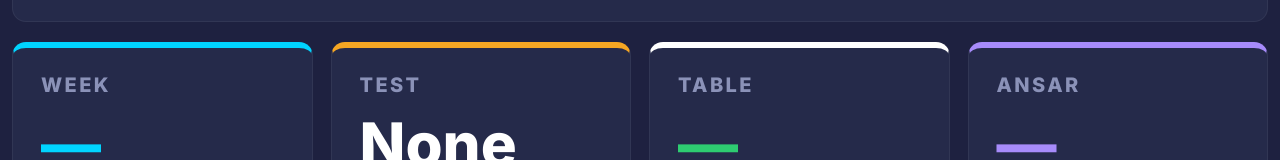
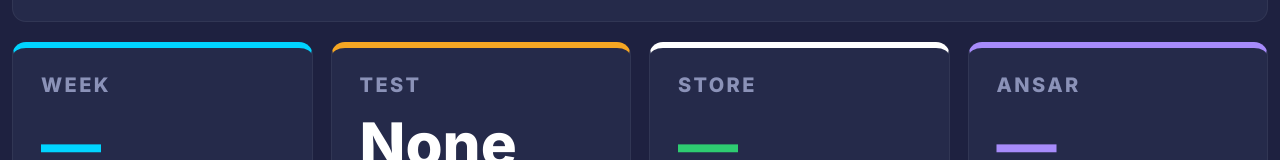
Before and after one commit to kurgelecom-oss/family-dashboard, a Next.js app: page / in a window 1280 px wide. Shown: the part 499-659 px from the top of the page. Built offline with nearby package versions, Linux system fonts and the light colour scheme; no server answers; the database is empty.

Commit message:
face: rename Table tile to Store
Co-Authored-By: Claude Fable 5.1 <noreply@anthropic.com>
Claude-Session: https://claude.ai/code/session_01FXMTED3zKmdCZfJJptJ1aZ

```diff
--- a/app/components/face/FaceFrameLanes.tsx
+++ b/app/components/face/FaceFrameLanes.tsx
@@ -93,7 +93,7 @@ export default function FaceFrameLanes({ model }: { model: FaceModel }) {
         />
         <Lane
           href="/table"
-          label="Table"
+          label="Store"
           value={m.storeOrders}
           context={`orders today · ${m.storeContext}`}
           valueColor="var(--green)"
--- a/app/components/face/FaceFrameNumbers.tsx
+++ b/app/components/face/FaceFrameNumbers.tsx
@@ -131,7 +131,7 @@ export default function FaceFrameNumbers({ model }: { model: FaceModel }) {
         />
         <Hero
           href="/table"
-          label="Table"
+          label="Store"
           value={m.storeOrders}
           context="orders today · tryliare.shop"
           valueColor="var(--green)"
--- a/app/components/face/FaceFrameSentence.tsx
+++ b/app/components/face/FaceFrameSentence.tsx
@@ -95,7 +95,7 @@ export default function FaceFrameSentence({ model }: { model: FaceModel }) {
         />
         <Chip
           href="/table"
-          label="Table"
+          label="Store"
           value={m.storeOrders}
           context={m.storeContext}
           valueColor="var(--green)"
```
